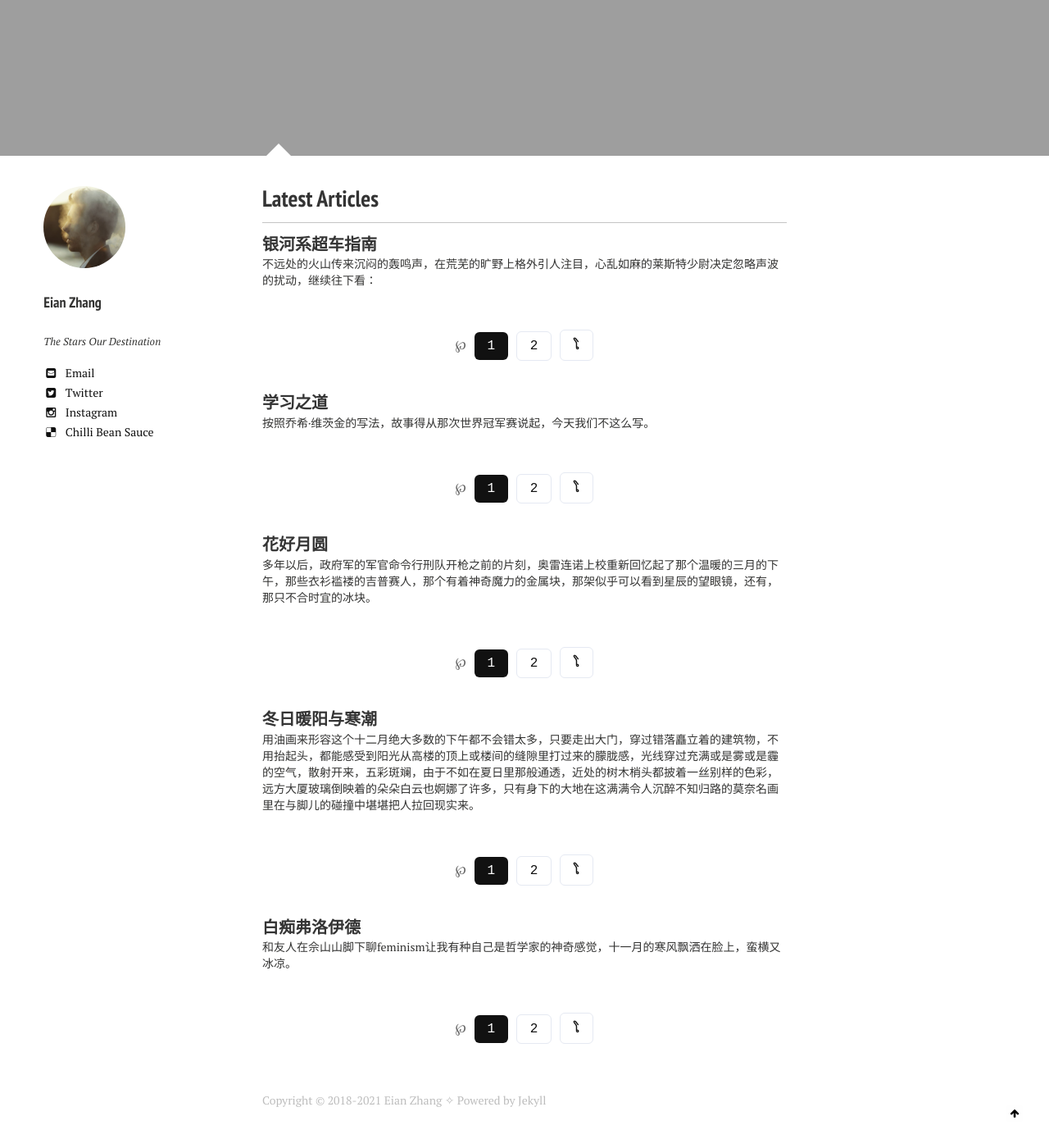
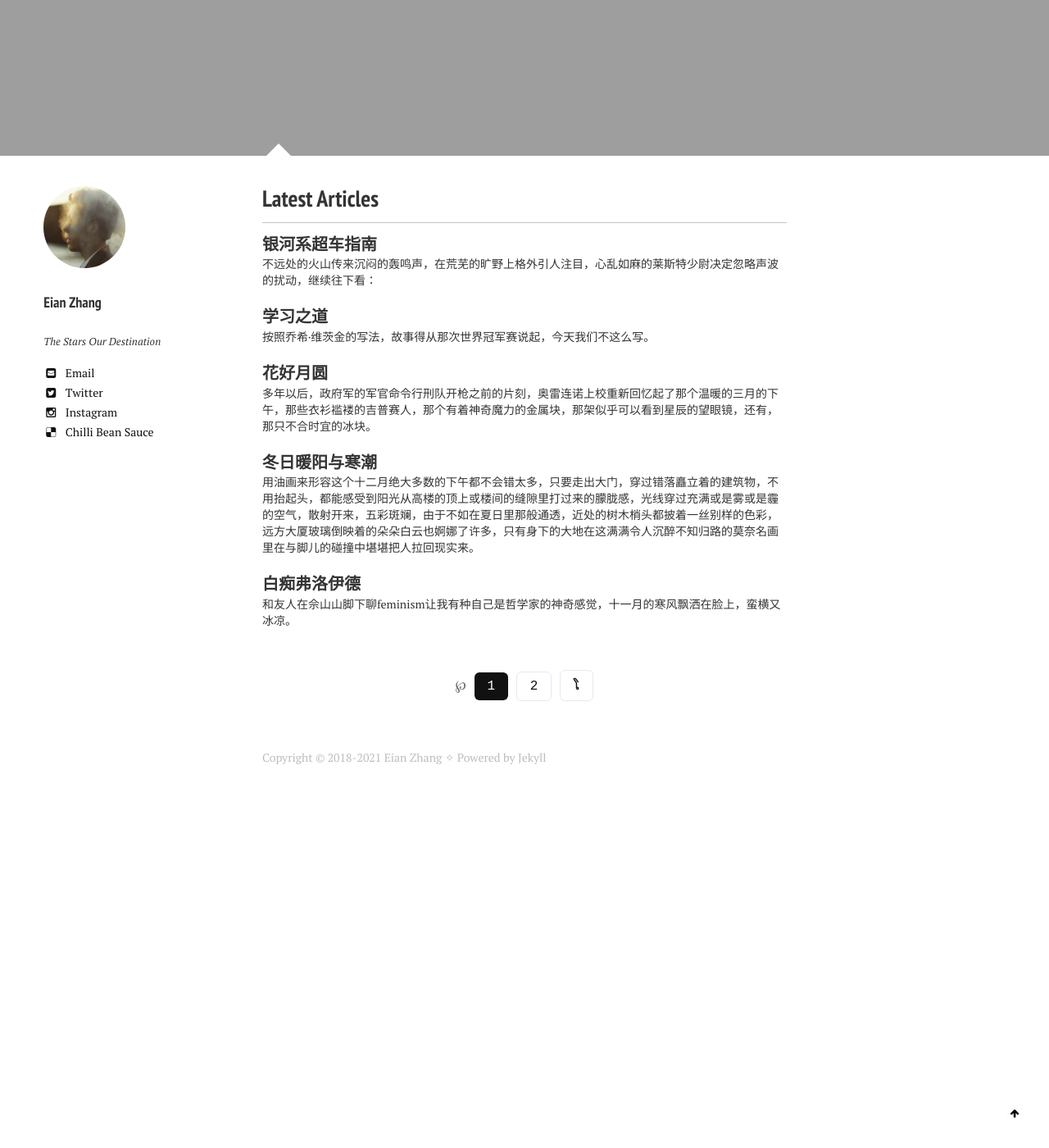
Before and after one commit to jarynzhang/eianzhang.github.io, a Jekyll site: the page built from index.md, in a window 1280 px wide and 1400 px high, scrolled down 854 px. Shown: the whole window at 82% size. Built offline with Jekyll 4.4.1, drawn with Linux system fonts in a browser that asks for light colours; nearby versions of some CDN libraries; after the commit the page ends 1836 px from its top, so only the background shows below that.

Commit message:
4.52 all right

```diff
--- a/_layouts/home.html
+++ b/_layouts/home.html
@@ -43,13 +43,13 @@
         <p>{{ post.excerpt | strip_html | truncate: 500 }}</p>
       {% endif %}
     </article>
+    {% endfor %}
     <div class="paginator" role="pagination">
       <span> ℘ </span>
       <em>1</em>
       <a href="/_posts/?page=2">2</a>
       <a href="/_posts/?page=3">ໂ</a>
     </div>
-    {% endfor %}
   </div><!-- /#index -->
 </div><!-- /#main -->
 
```
